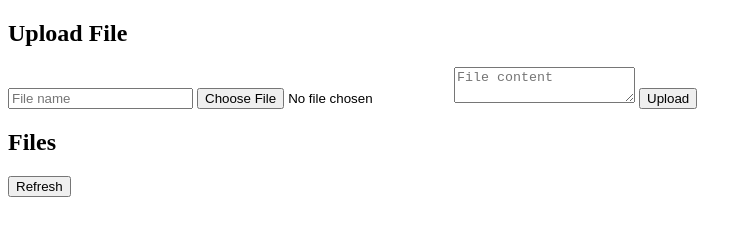
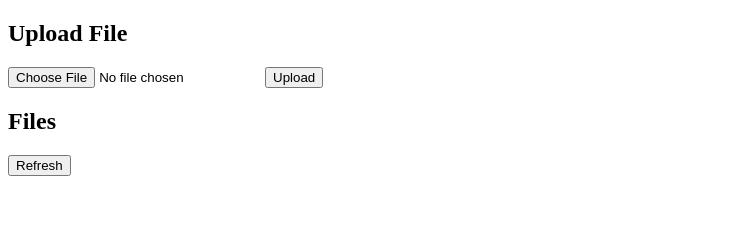
Before and after one commit to TwoPros/Test-Nodejs, a website: page index.html in a window 1280 px wide. Shown: the whole page, without its empty margins (0-752 px from the left). Drawn offline with Linux system fonts and the light colour scheme.

Commit message:
Update index.html

```diff
--- a/index.html
+++ b/index.html
@@ -3,9 +3,8 @@
 <body>
 
 <h2>Upload File</h2>
-<input id="filename" placeholder="File name">
+
 <input id="file" type="file" accept="image/*">
-<textarea id="content" placeholder="File content"></textarea>
 <button onclick="upload()">Upload</button>
 
 <h2>Files</h2>
```
